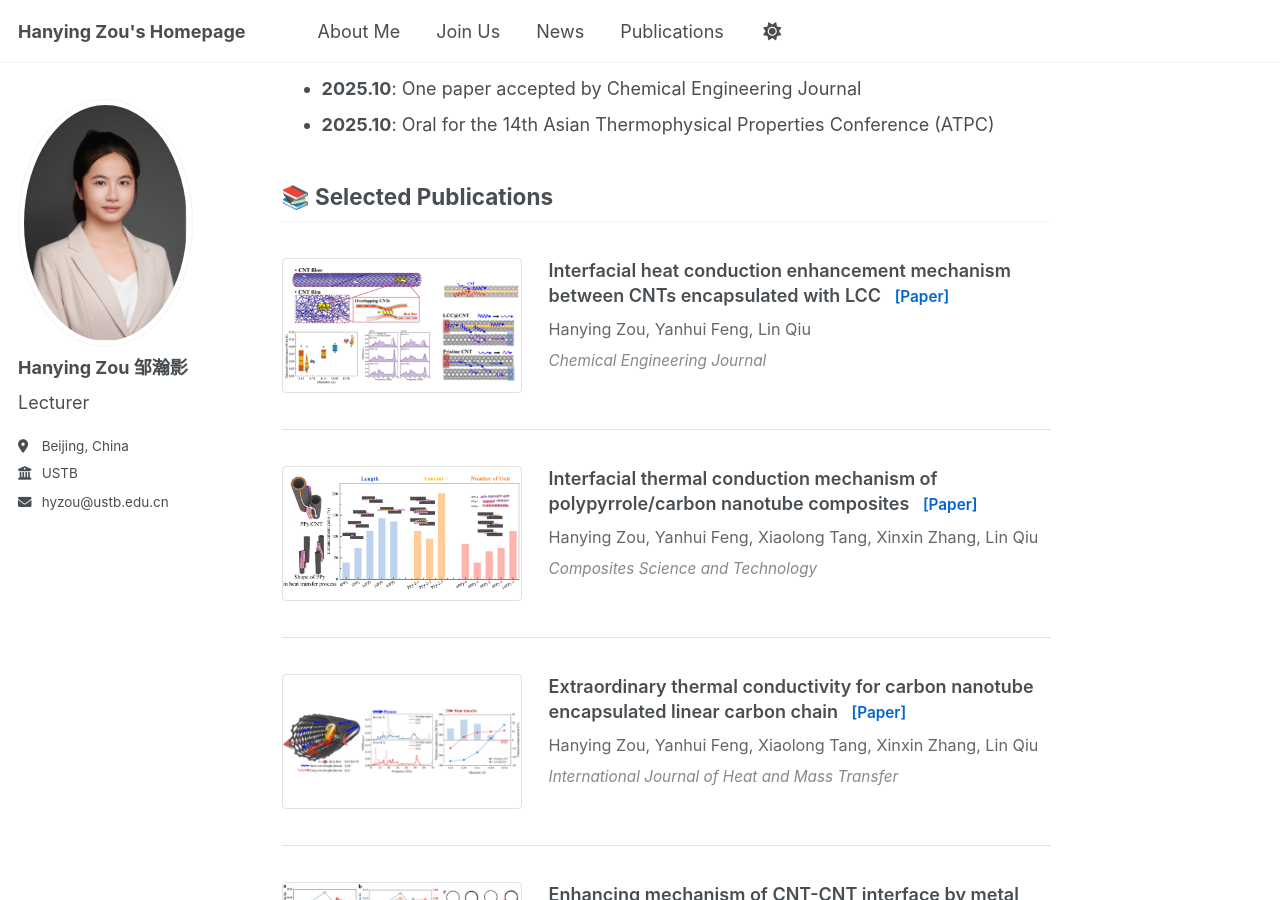
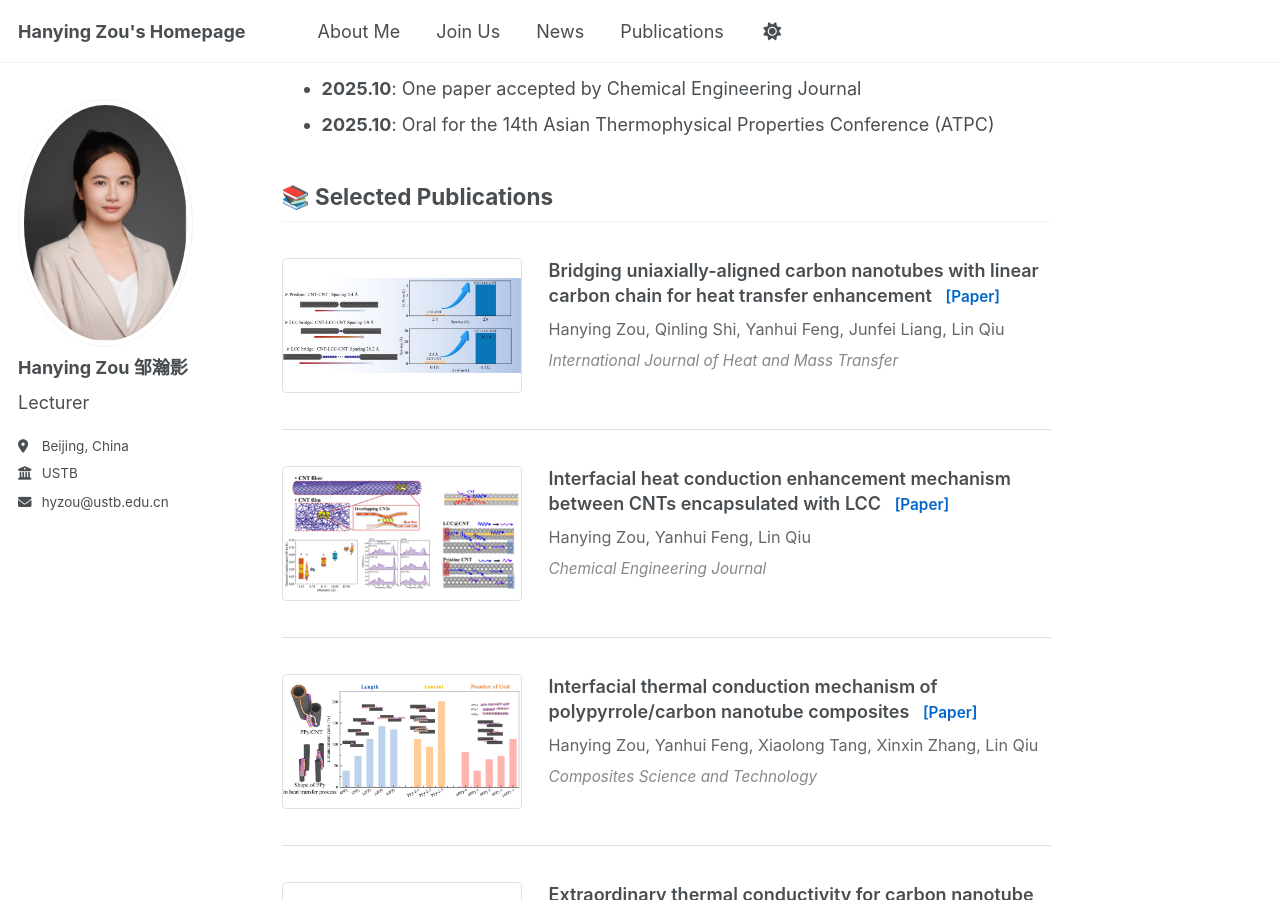
Before and after one commit to Chandery/ZHY-Homepage, a Jekyll site: the page built from _pages/about.md, in a window 1280 px wide and 900 px high, scrolled down 584 px. Built offline with Jekyll 4.4.1, drawn with Linux system fonts in a browser that asks for light colours; a script bundle is joined from its source files by our own code; library files that are not in the unit come from our copies.

Commit message:
update publications

```diff
--- a/_data/publications.json
+++ b/_data/publications.json
@@ -1,4 +1,14 @@
 [
+  {
+    "title": "Bridging uniaxially-aligned carbon nanotubes with linear carbon chain for heat transfer enhancement",
+    "image": "images/publications/Bridging.jpg",
+    "authors": ["Hanying Zou", "Qinling Shi","Yanhui Feng","Junfei Liang", "Lin Qiu"],
+    "venue": "International Journal of Heat and Mass Transfer",
+    "year": "",
+    "links": {
+      "paper": "https://doi.org/10.1016/j.ijheatmasstransfer.2026.128613"
+    }
+  },
   {
     "title": "Interfacial heat conduction enhancement mechanism between CNTs encapsulated with LCC",
     "image": "images/publications/Inter_CEJ.png",
```
Also changed, not shown: images/publications/Bridging.jpg (added).
